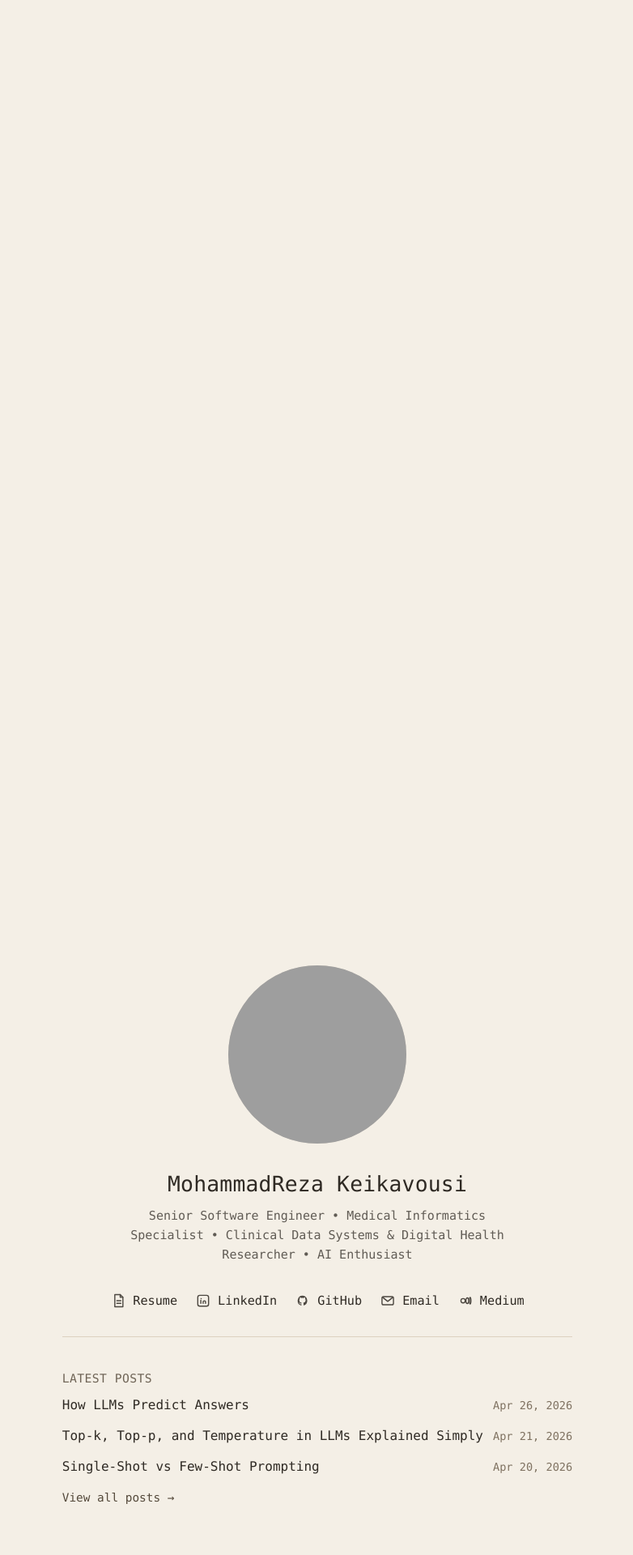
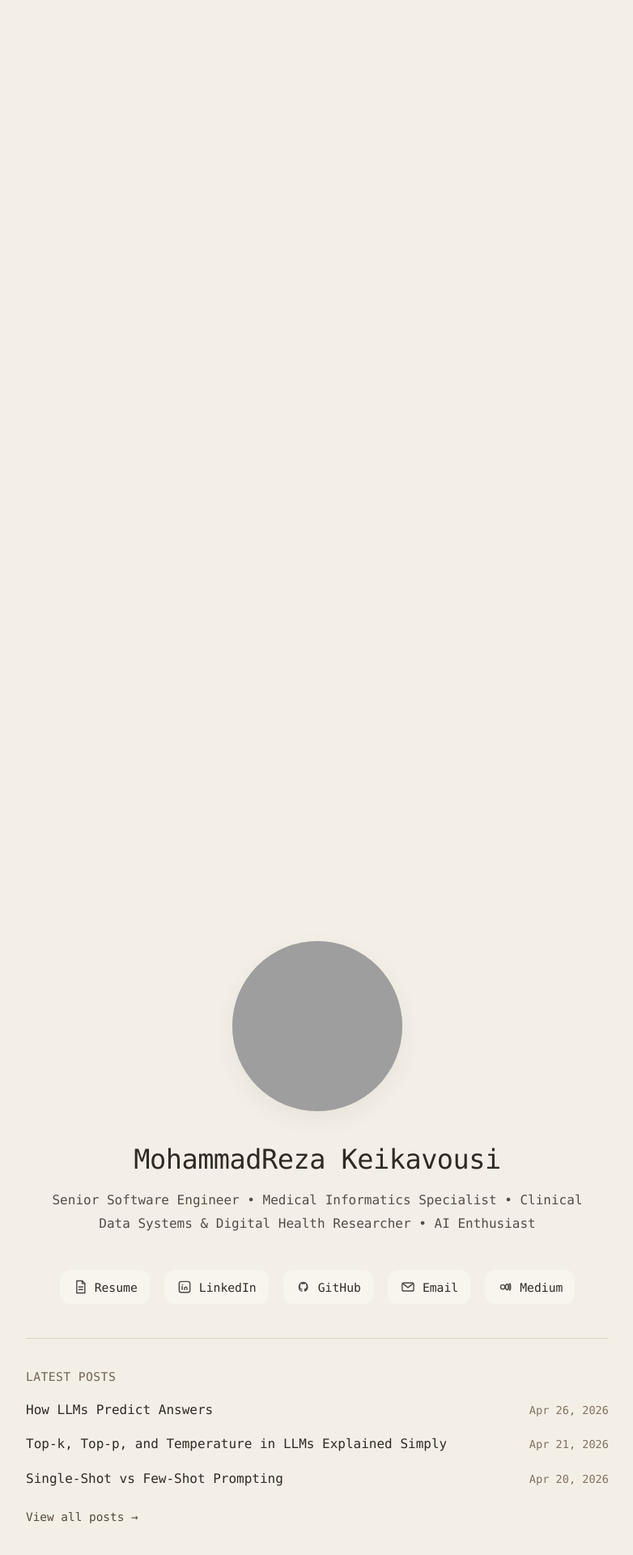
Before and after one commit to keikaavousi/keikaavousi, a Jekyll site: the page built from index.html, in a window 1280 px wide. Shown: the part 911-2831 px from the top of the page at 81% size, without its empty margins (248-1030 px from the left). Built offline with Jekyll 4.4.1, drawn with Linux system fonts in a browser that asks for light colours; some of the changed text lies outside the part shown; grey boxes are pictures that could not be loaded.

Commit message:
Refactor CSS styles and update layout properties
Refactor CSS styles for improved readability and layout adjustments.

```diff
--- a/assets/css/styles.css
+++ b/assets/css/styles.css
@@ -2,6 +2,10 @@
     margin: 0;
     padding: 0;
     box-sizing: border-box;
+}
+
+html {
+    scroll-behavior: smooth;
 }
 
 body {
@@ -10,13 +14,27 @@
     min-height: 100vh;
     background-color: #f4efe6;
     color: #2f2a24;
-    font-family: "IBM Plex Mono", "SFMono-Regular", Menlo, Monaco, Consolas, "Liberation Mono", "Courier New", monospace;
+
+    font-family:
+        "IBM Plex Mono",
+        "SFMono-Regular",
+        Menlo,
+        Monaco,
+        Consolas,
+        "Liberation Mono",
+        "Courier New",
+        monospace;
+
     font-weight: 300;
+
     display: flex;
     justify-content: center;
     align-items: center;
+
     padding: 40px 20px;
 }
+
+/* Typography */
 
 a {
     text-decoration: none;
@@ -25,57 +43,103 @@
     cursor: pointer;
 }
 
+a:hover {
+    opacity: 0.72;
+}
+
 strong {
     font-weight: 600;
     color: #30291f;
 }
 
-a:hover {
-    opacity: 0.7;
+p {
+    line-height: 1.8;
 }
 
+/* Layout */
+
 .container {
-    max-width: 650px;
+    width: 100%;
+    max-width: 760px;
+
     display: flex;
     flex-direction: column;
     align-items: center;
-    gap: 34px;
+
+    gap: 42px;
+
     text-align: center;
 }
 
+/* Profile */
+
 .profile-img {
-    width: 220px;
-    height: 220px;
+    width: 210px;
+    height: 210px;
+
     border-radius: 50%;
     background: #d8d0c3;
+
+    object-fit: cover;
+
+    box-shadow:
+        0 10px 30px rgba(0,0,0,0.05);
 }
 
 .intro {
     display: flex;
     flex-direction: column;
-    gap: 12px;
+    align-items: center;
+
+    gap: 16px;
+}
+
+.eyebrow {
+    font-size: 0.82rem;
+    text-transform: uppercase;
+    letter-spacing: 1.4px;
+    color: #7b6f60;
+    font-weight: 400;
 }
 
 .title {
-    font-size: 1.65rem;
-    font-weight: 400;
-    letter-spacing: 0.2px;
+    font-size: 2.1rem;
+    font-weight: 500;
+    letter-spacing: -0.5px;
+    line-height: 1.1;
 }
 
 .subtitle {
-    font-size: 0.94rem;
-    line-height: 1.6;
-    opacity: 0.75;
-    max-width: 500px;
+    font-size: 1rem;
+    line-height: 1.85;
+    opacity: 0.82;
+    max-width: 680px;
     font-weight: 300;
 }
 
+.intro-text,
+.intro-focus {
+    max-width: 640px;
+    font-size: 0.95rem;
+    line-height: 1.9;
+    color: #544c42;
+}
+
+.intro-focus {
+    color: #6d6255;
+}
+
+/* Social */
+
 .social-list {
     width: 100%;
+
     display: flex;
     flex-wrap: wrap;
     justify-content: center;
-    gap: 18px 22px;
+
+    gap: 14px 18px;
+
     list-style: none;
 }
 
@@ -88,22 +152,103 @@
     display: inline-flex;
     align-items: center;
     gap: 8px;
-    font-size: 0.95rem;
+
+    font-size: 0.92rem;
     font-weight: 300;
+
+    padding: 10px 14px;
+
+    border-radius: 12px;
+    border: 1px solid transparent;
+
+    background: rgba(255,255,255,0.3);
+
+    transition:
+        background .2s ease,
+        border-color .2s ease,
+        transform .2s ease;
 }
+
+.social-list a:hover {
+    opacity: 1;
+
+    transform: translateY(-1px);
+
+    border-color: #d4c7b7;
+    background: rgba(255,255,255,0.55);
+}
+
+.icon {
+    width: 20px;
+    height: 20px;
+    opacity: 0.85;
+    flex-shrink: 0;
+}
+
+/* Highlights */
+
+.highlights {
+    width: 100%;
+
+    display: grid;
+    grid-template-columns: repeat(3, 1fr);
+
+    gap: 18px;
+
+    margin-top: 6px;
+}
+
+.highlight-item {
+    background: rgba(255,255,255,0.35);
+
+    border: 1px solid #ddd2c4;
+    border-radius: 16px;
+
+    padding: 20px;
+
+    text-align: left;
+
+    transition:
+        transform .2s ease,
+        border-color .2s ease;
+}
+
+.highlight-item:hover {
+    transform: translateY(-2px);
+    border-color: #c8bbab;
+}
+
+.highlight-item h3 {
+    font-size: 0.92rem;
+    margin-bottom: 10px;
+    font-weight: 500;
+    color: #2f2a24;
+}
+
+.highlight-item p {
+    font-size: 0.88rem;
+    line-height: 1.7;
+    color: #62584a;
+}
+
+/* Navigation */
 
 .top-nav {
     width: 100%;
     max-width: 760px;
+
     margin: 0 auto 20px;
     padding: 20px 0;
+
     text-align: left;
 }
 
 .nav-home {
     font-size: 0.9rem;
     color: #605749;
+
     padding: 6px 10px;
+
     border-radius: 6px;
     border: 1px solid #dad0c3;
 }
@@ -112,42 +257,56 @@
     background-color: #ece3d6;
 }
 
+/* Latest Posts */
+
 .posts-preview {
     width: 100%;
-    max-width: 650px;
+    max-width: 720px;
+
     text-align: left;
+
     border-top: 1px solid #ddd1c0;
-    padding-top: 18px;
+
+    padding-top: 26px;
 }
 
 .posts-title {
     font-size: 0.92rem;
     letter-spacing: 0.4px;
     text-transform: uppercase;
+
     font-weight: 500;
+
     color: #6f6456;
-    margin: 24px 0 10px;
+
+    margin: 12px 0 16px;
 }
 
 .posts-list {
     list-style: none;
+
     display: flex;
     flex-direction: column;
+
     gap: 8px;
 }
 
 .post-item {
     display: flex;
     justify-content: space-between;
+    align-items: baseline;
+
     gap: 12px;
-    align-items: baseline;
-    padding: 4px 0;
+
+    padding: 6px 0;
+
     border-radius: 4px;
+
     transition: background-color .18s ease;
 }
 
 .post-item:hover {
-    background-color: rgba(0, 0, 0, 0.02);
+    background-color: rgba(0,0,0,0.02);
 }
 
 .post-item a {
@@ -162,7 +321,7 @@
 }
 
 .posts-more {
-    margin-top: 12px;
+    margin-top: 16px;
 }
 
 .posts-more a {
@@ -171,12 +330,7 @@
     font-weight: 400;
 }
 
-.icon {
-    width: 20px;
-    height: 20px;
-    opacity: 0.85;
-    flex-shrink: 0;
-}
+/* Post Layout */
 
 body.layout-post {
     flex-direction: column;
@@ -186,13 +340,17 @@
 .post-page {
     width: 100%;
     max-width: 760px;
+
     margin: 0 auto;
+
     padding: 28px 20px 60px;
 }
 
 .post-header {
     margin-bottom: 22px;
+
     border-bottom: 1px solid #ddd1c0;
+
     padding-bottom: 12px;
 }
 
@@ -209,7 +367,7 @@
 }
 
 .post-content {
-    line-height: 1.75;
+    line-height: 1.8;
     color: #3f382f;
 }
 
@@ -230,10 +388,14 @@
 
 .post-category {
     display: inline-block;
+
     color: #2f2a24;
+
     border: 1px solid #2f2a24;
     border-radius: 5px;
+
     padding: 5px;
+
     margin-top: 8px;
 }
 
@@ -241,16 +403,25 @@
     margin-top: 24px;
 }
 
+/* Code */
+
 .language-text {
     background-color: #2f2a24;
+
     padding: 10px;
+
     border-radius: 5px;
+
     font-size: 14px;
     font-weight: 300;
+
     color: #f4efe6;
+
     border: 1px solid #2f2a24;
+
     margin-bottom: 10px;
     margin-top: 10px;
+
     max-width: 100%;
     overflow-x: auto;
 }
@@ -259,15 +430,20 @@
     color: #f4efe6;
 }
 
+/* Blog Page */
+
 .blog-page {
     width: 100%;
     max-width: 760px;
+
     margin: 0 auto;
+
     padding: 28px 20px 60px;
 }
 
 .blog-header {
     border-bottom: 1px solid #ddd1c0;
+
     padding-bottom: 12px;
     margin-bottom: 14px;
 }
@@ -285,8 +461,10 @@
 
 .blog-list {
     list-style: none;
+
     display: flex;
     flex-direction: column;
+
     gap: 10px;
 }
 
@@ -317,15 +495,22 @@
 
 .sheet {
     position: fixed;
+
     bottom: 0;
     left: 0;
+
     width: 100%;
     height: 95vh;
+
     background: #f8f3ea;
+
     border-radius: 20px 20px 0 0;
+
     transform: translateY(100%);
     transition: transform .35s ease;
+
     z-index: 999;
+
     overflow-y: auto;
 }
 
@@ -333,16 +518,20 @@
     transform: translateY(0);
 }
 
-/* Header */
+/* Sheet Header */
 
 .sheet-header {
     position: sticky;
     top: 0;
+
     background: #f8f3ea;
+
     padding: 18px 28px;
+
     display: flex;
     align-items: center;
     gap: 14px;
+
     border-bottom: 1px solid #dfd6c8;
 }
 
@@ -353,16 +542,22 @@
     font-weight: 400;
 }
 
-/* Back button */
+/* Back Button */
 
 .back-btn {
     border: 1px solid #d8cdbd;
+
     background: #efe7d9;
     color: #4a4136;
+
     padding: 6px 12px;
+
     border-radius: 8px;
+
     font-size: 13px;
+
     cursor: pointer;
+
     font-family: inherit;
     font-weight: 300;
 }
@@ -371,32 +566,18 @@
     background: #e7ddcd;
 }
 
-/* Content container */
+/* Sheet Content */
 
 .sheet-content {
     max-width: 720px;
+
     margin: auto;
+
     padding: 40px 28px 80px 28px;
 }
 
-/* Typography */
-
-.name {
-    font-size: 26px;
-    letter-spacing: .3px;
-    margin-bottom: 10px;
-    color: #2f2a24;
-    font-weight: 400;
-}
-
-/* Sheet Content */
-
-.sheet-content {
-    max-width: 680px;
-}
-
 .sheet-content p {
-    line-height: 1.75;
+    line-height: 1.8;
     font-size: 15px;
     color: #4d463d;
     margin: 10px 0;
@@ -415,17 +596,21 @@
     padding-left: 20px;
 }
 
-/* Section titles */
+/* Sheet Headings */
 
 .sheet-content h2 {
     margin-top: 42px;
     margin-bottom: 10px;
+
     padding-top: 16px;
+
     font-size: 13px;
     letter-spacing: 1px;
     text-transform: uppercase;
+
     color: #776c5e;
     font-weight: 400;
+
     border-top: 1px solid #e3d8c8;
 }
 
@@ -437,10 +622,26 @@
 .sheet-content h3 {
     margin-top: 18px;
     margin-bottom: 6px;
+
     font-size: 15px;
     color: #383127;
     font-weight: 600;
+
     letter-spacing: 0.15px;
+}
+
+/* Sheet Links */
+
+.sheet-content a {
+    color: #3f3426;
+
+    text-decoration: none;
+
+    border-bottom: 1px solid rgba(63, 52, 38, 0.28);
+}
+
+.sheet-content a:hover {
+    opacity: 0.72;
 }
 
 /* Divider */
@@ -451,37 +652,49 @@
     margin: 30px 0;
 }
 
-/* Links */
-
-.sheet-content a {
-    color: #3f3426;
-    text-decoration: none;
-    border-bottom: 1px solid rgba(63, 52, 38, 0.28);
-}
-
-.sheet-content a:hover {
-    opacity: 0.72;
-}
-
 /* Mobile */
 
-@media (max-width:700px) {
+@media (max-width: 700px) {
+
+    body {
+        padding: 30px 18px;
+    }
+
+    .container {
+        gap: 34px;
+    }
+
+    .profile-img {
+        width: 170px;
+        height: 170px;
+    }
+
+    .title {
+        font-size: 1.75rem;
+    }
+
+    .subtitle {
+        font-size: 0.95rem;
+        line-height: 1.8;
+    }
+
+    .intro-text,
+    .intro-focus {
+        font-size: 0.92rem;
+        line-height: 1.8;
+    }
+
+    .highlights {
+        grid-template-columns: 1fr;
+    }
+
+    .highlight-item {
+        padding: 18px;
+    }
 
     .sheet-content {
         padding: 30px 20px 70px 20px;
         max-width: 560px;
     }
 
-    .name {
-        font-size: 22px;
-    }
-
-    .title {
-        font-size: 1.45rem;
-    }
-
-    .subtitle {
-        font-size: 0.9rem;
-    }
-
 }
```
